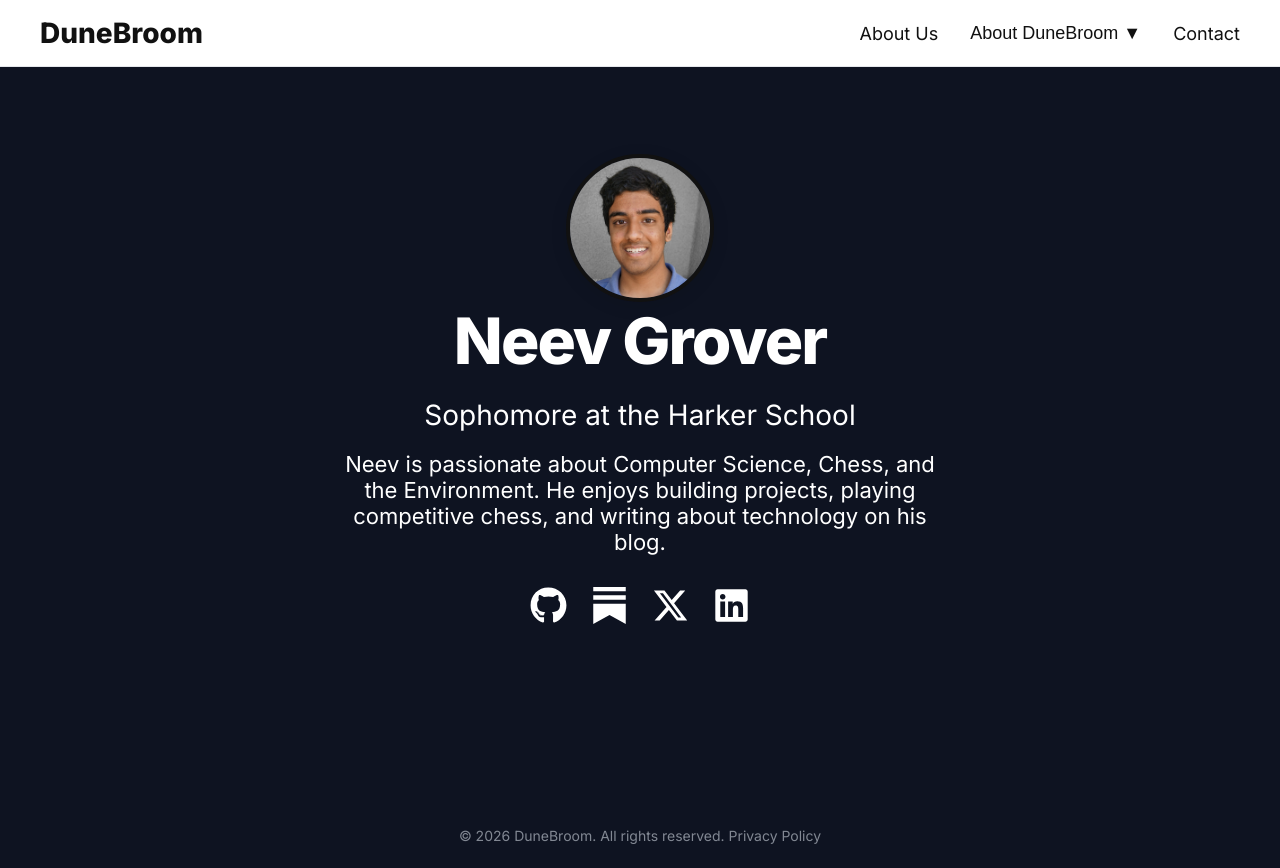
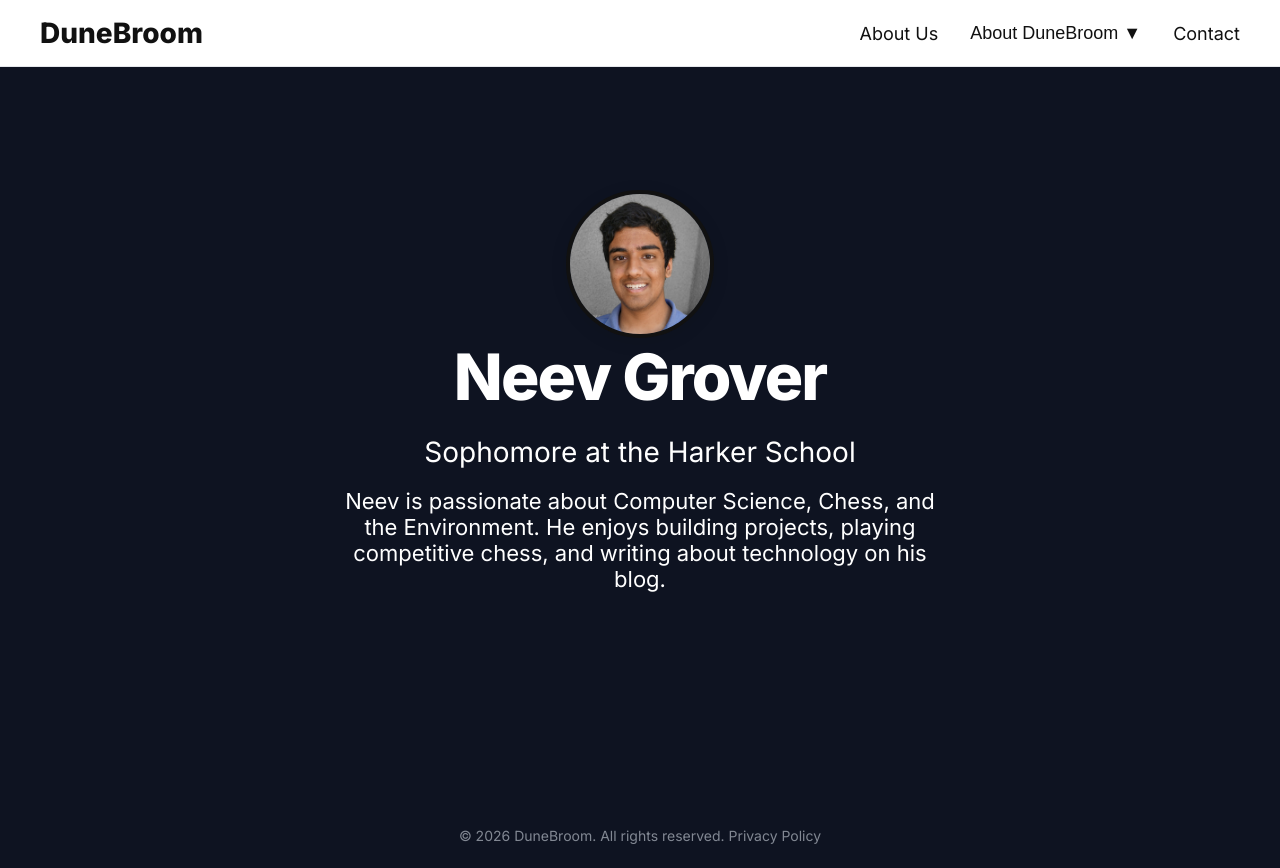
Before and after one commit to groverneev/DuneBroom_Website, a Next.js app: page /about_us in a window 1280 px wide. Built offline with nearby package versions, Linux system fonts and the light colour scheme.

Commit message:
fixed links

```diff
--- a/app/about_us/page.tsx
+++ b/app/about_us/page.tsx
@@ -58,55 +58,6 @@ export default function AboutPage() {
           He enjoys building projects, playing competitive chess, and writing
           about technology on his blog.
         </p>
-
-        <div
-          style={{
-            display: "flex",
-            gap: 24,
-            justifyContent: "center",
-            marginBottom: 32,
-          }}
-        >
-          {/* GitHub */}
-          <a
-            href="https://github.com/groverneev"
-            target="_blank"
-            rel="noopener noreferrer"
-            style={{ color: "#fff" }}
-          >
-            <FaGithub size={37} />
-          </a>
-
-          {/* Substack */}
-          <a
-            href="https://techunpacked.substack.com"
-            target="_blank"
-            rel="noopener noreferrer"
-            style={{ color: "#fff" }}
-          >
-            <SiSubstack size={37} />
-          </a>
-
-          {/* X */}
-          <a
-            href="https://x.com/groverneev01"
-            target="_blank"
-            rel="noopener noreferrer"
-            style={{ color: "#fff" }}
-          >
-            <FaXTwitter size={37} />
-          </a>
-
-          {/* LinkedIn */}
-          <a
-            href="https://www.linkedin.com/in/neevgrover/"
-            target="_blank"
-            rel="noopener noreferrer"
-            style={{ color: "#fff" }}
-          >
-            <FaLinkedin size={37} />
-          </a>
-        </div>
       </section>
     </main>
   );
--- a/components/AboutDuneBroomSection.tsx
+++ b/components/AboutDuneBroomSection.tsx
@@ -34,7 +34,7 @@ export default function AboutMeSection() {
       >
         {/* DuneBroom Project */}
         <a
-          href="/about_me"
+          href="/about_us"
           style={{
             textDecoration: "none",
             color: "inherit",
```
